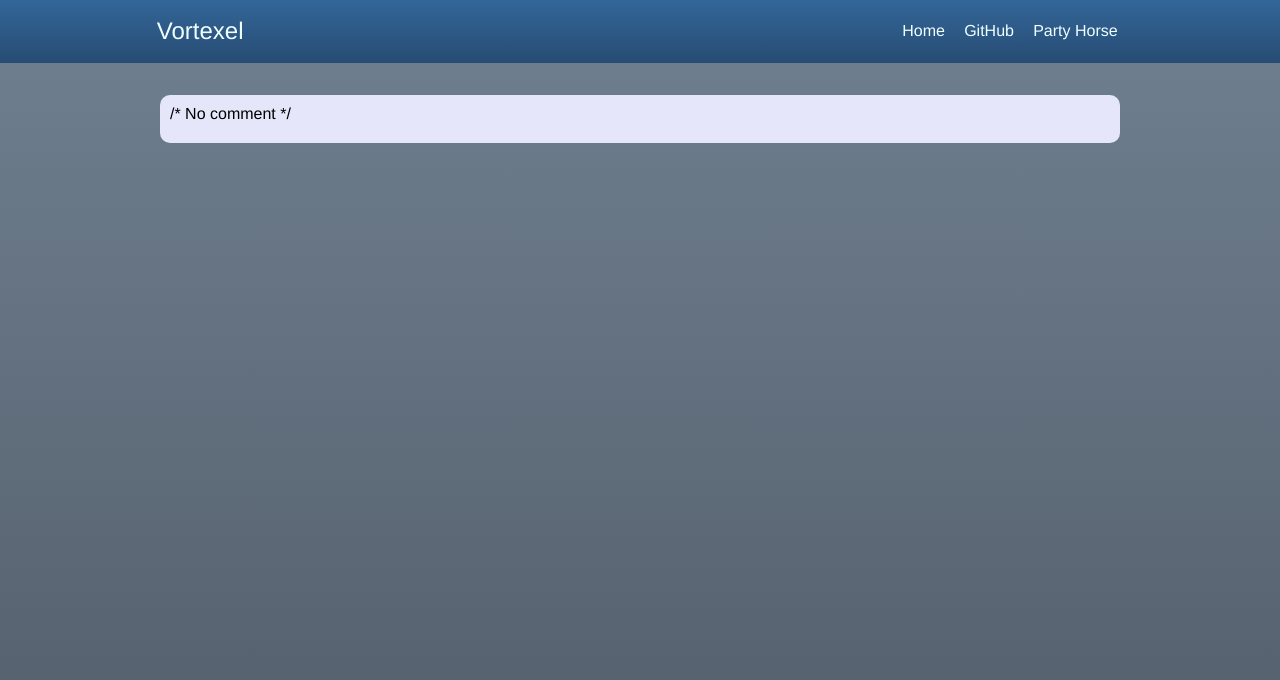
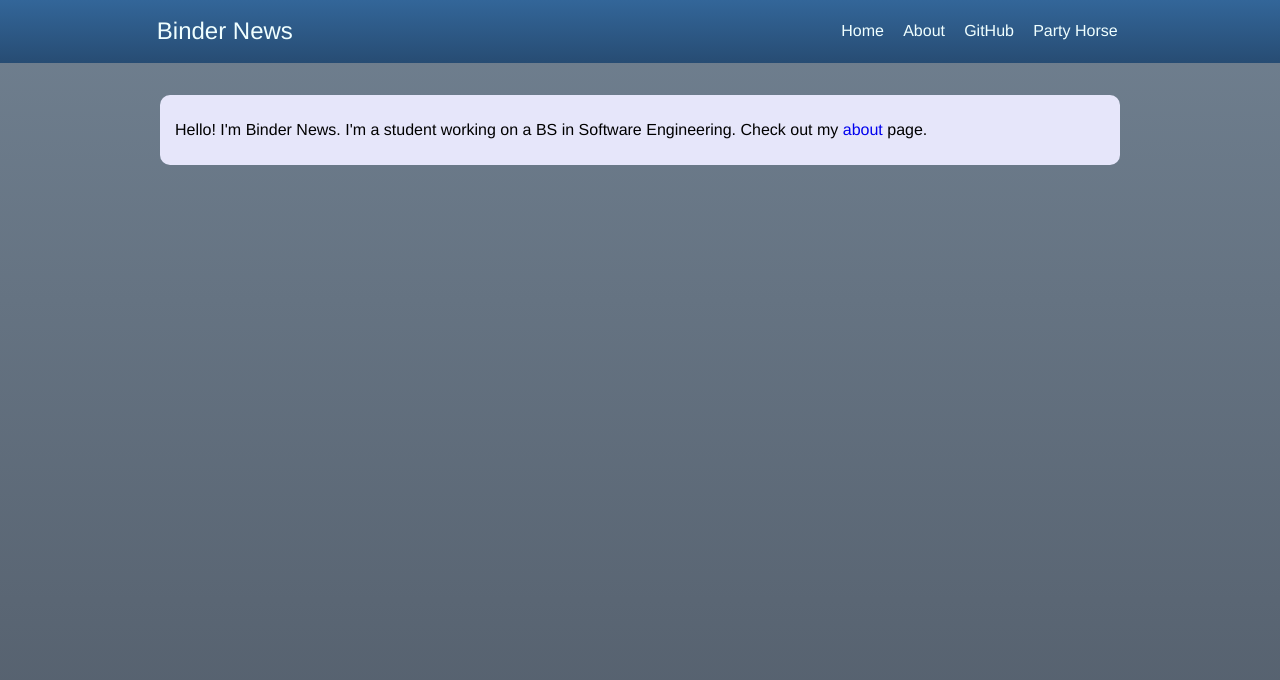
Before and after one commit to Bindernews/bindernews.github.io, a Jekyll site: the page built from index.html, in a window 1280 px wide. Shown: the top 680 px of the page. Built offline with Jekyll 4.4.1, drawn with Linux system fonts in a browser that asks for light colours.

Commit message:
Add about page and make minor css changes.

```diff
--- a/_config.yml
+++ b/_config.yml
@@ -15,6 +15,8 @@
 nav:
   - name: Home
     url: /
+  - name: About
+    url: /about.html
   - name: GitHub
     url: https://github.com/BinderNews
   - name: "Party Horse"
--- a/_layouts/default.html
+++ b/_layouts/default.html
@@ -9,7 +9,9 @@
 
     <div class="wrapper">
         <div class="center-block">
-            {{ content }}
+            <div class="content-container">
+                {{ content }}
+            </div>
         </div>
     </div>
 
--- a/css/main.scss
+++ b/css/main.scss
@@ -140,8 +140,8 @@
     border-radius: 10px;
     min-height: 3em;
 
-    p {
-        padding: 10px;
+    .content-container {
+        padding: 10px 15px 10px 15px;
     }
 }
 
--- a/index.html
+++ b/index.html
@@ -1,5 +1,9 @@
 ---
 layout: default
+title: Binder News
 ---
 
-<p>/* No comment */</p>
+<p>
+Hello! I'm Binder News. I'm a student working on a BS in Software Engineering.
+Check out my <a href="/about.html">about</a> page.
+</p>
```
Also changed, not shown: 404.md (added, +15 -0 lines), about.md (added, +45 -0 lines).
